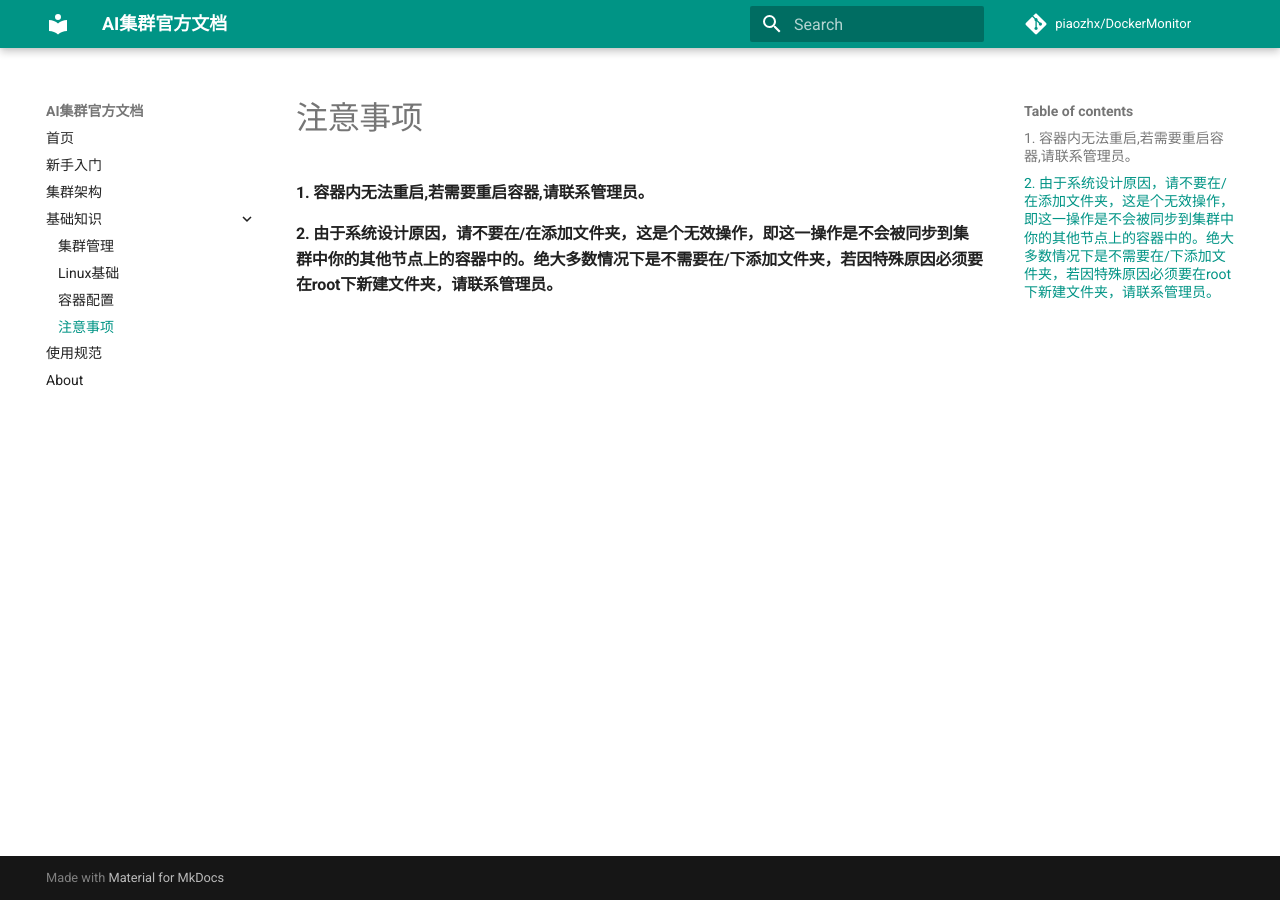
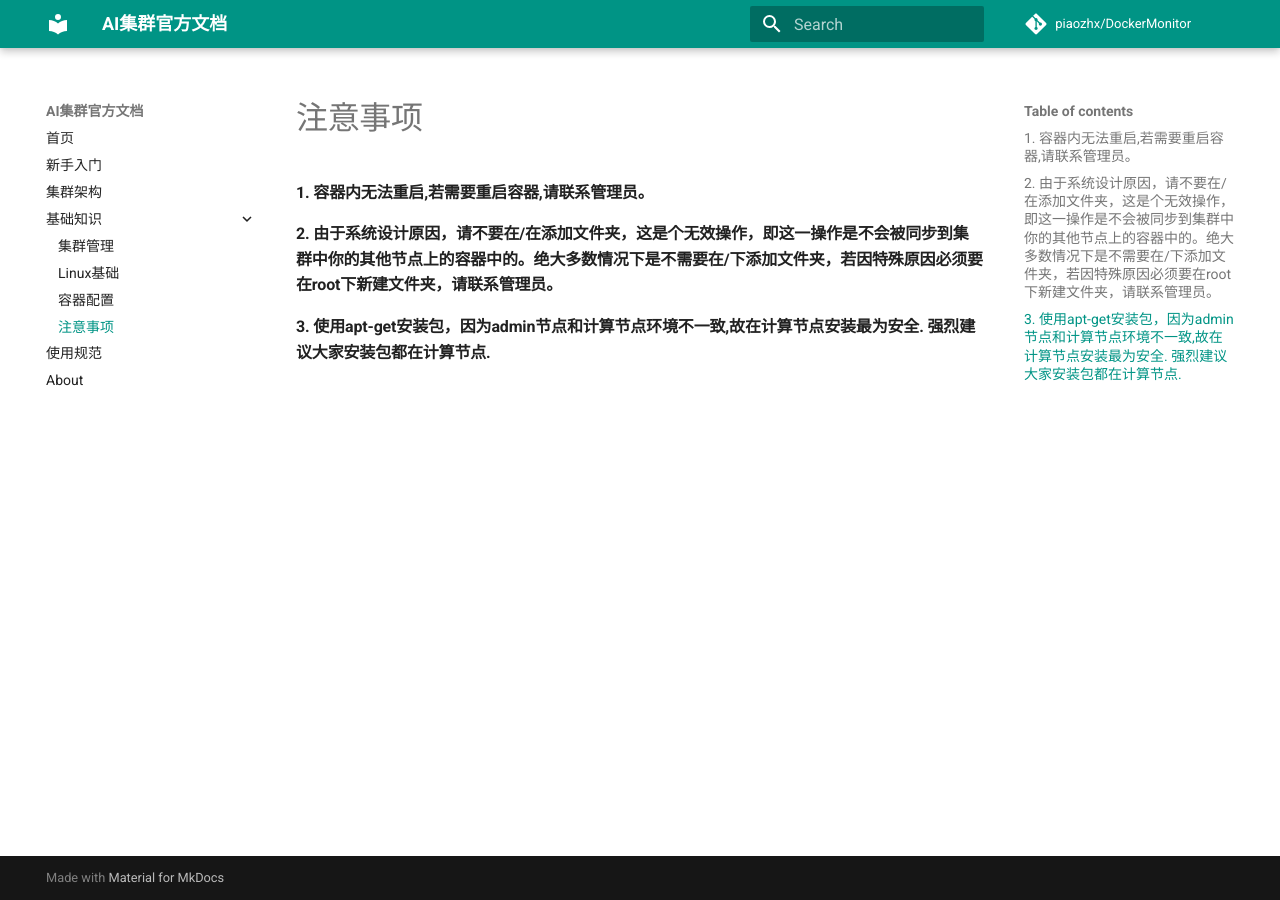
Before and after one commit to lijing1996/DockerMonitor, an MkDocs documentation site: the page built from doc/docs/QA_cautions.md, in a window 1280 px wide. Built offline with MkDocs 1.6.1 and Material for MkDocs 9.7.7, drawn with Linux system fonts in a browser that asks for light colours; comment, search, counter and statistics services are not loaded.

Commit message:
Update QA_cautions.md
Now, the added content is more about empirical.

```diff
--- a/doc/docs/QA_cautions.md
+++ b/doc/docs/QA_cautions.md
@@ -3,3 +3,5 @@
 #### 1. 容器内无法重启,若需要重启容器,请联系管理员。
 
 #### 2. 由于系统设计原因，请不要在/在添加文件夹，这是个无效操作，即这一操作是不会被同步到集群中你的其他节点上的容器中的。绝大多数情况下是不需要在/下添加文件夹，若因特殊原因必须要在root下新建文件夹，请联系管理员。
+
+#### 3. 使用apt-get安装包，因为admin节点和计算节点环境不一致,故在计算节点安装最为安全. 强烈建议大家安装包都在计算节点.
```
